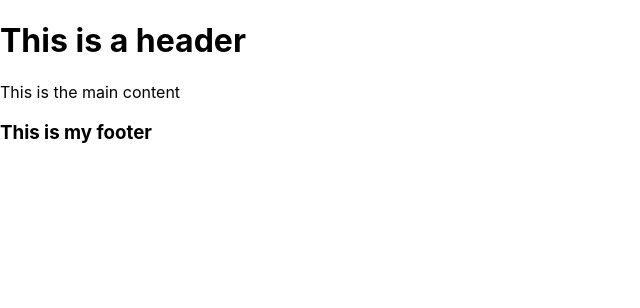
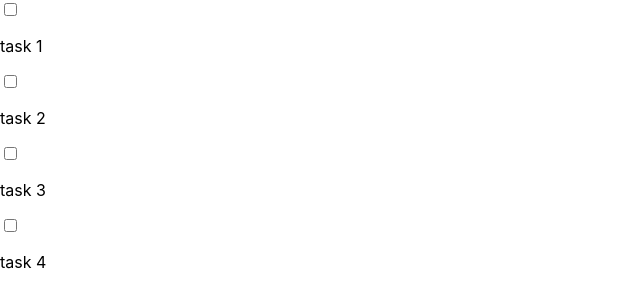
Before and after one commit to Silviardp/react-fcc, a React (Create React App) app in the folder my-app/: page / in a window 1280 px wide. Shown: the top 308 px of the page, without its empty margins (0-640 px from the left). Built offline with nearby package versions, Linux system fonts and the light colour scheme.

Commit message:
react todo app phase 1

```diff
--- a/my-app/src/App.js
+++ b/my-app/src/App.js
@@ -8,9 +8,14 @@ import MainContent from "./components/MainContent";
 function App() {
   return (
     <div>
-      <Header />
-      <MainContent />
-      <Footer />
+      <input type="checkbox" />
+      <p>task 1</p>
+      <input type="checkbox" />
+      <p>task 2</p>
+      <input type="checkbox" />
+      <p>task 3</p>
+      <input type="checkbox" />
+      <p>task 4</p>
     </div>
   );
 }
```
